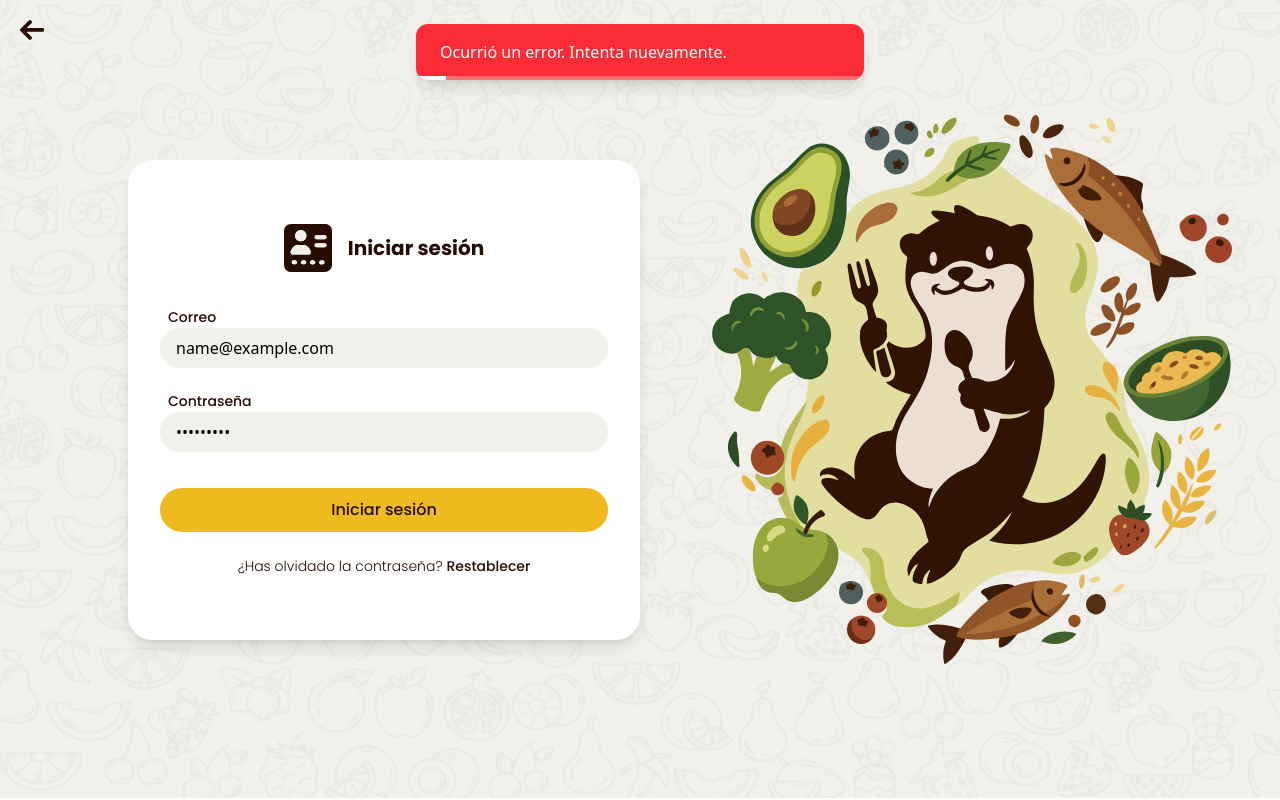
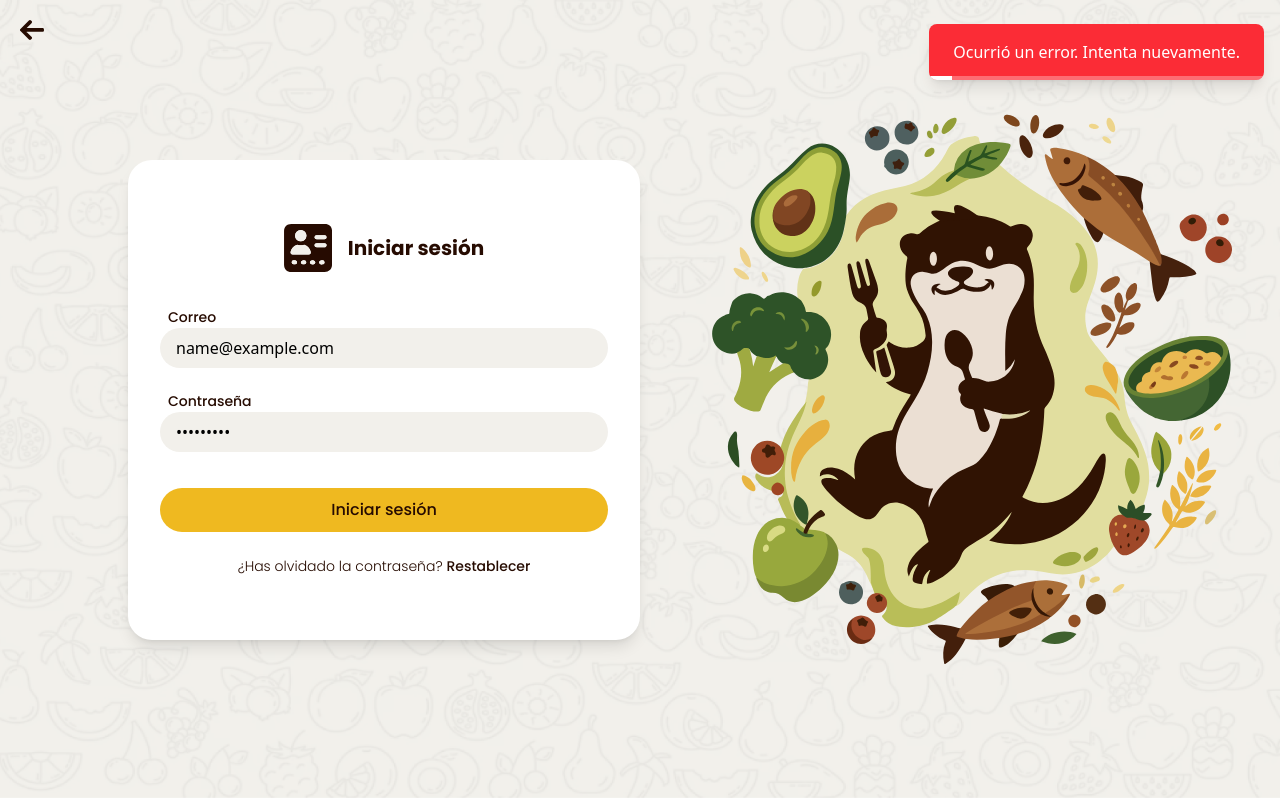
Before and after one commit to Rafiky724/NutrIA, a React (Vite) app in the folder frontend/: page /Login in a window 1280 px wide. Both pictures are taken after typing "name@example.com", "Sample123" into the empty fields and a click on the button "Iniciar sesión". Built offline with nearby package versions, Linux system fonts and the light colour scheme; no server answers.

Commit message:
Update Toast.tsx

```diff
--- a/frontend/src/components/Toast/Toast.tsx
+++ b/frontend/src/components/Toast/Toast.tsx
@@ -44,13 +44,12 @@ export default function Toast({
   if (!isOpen) return null;
 
   return (
-    <div className="fixed top-4 md:inset-x-0 flex justify-center z-50 px-4 sm:top-6">
+    <div className="fixed flex px-4 sm:top-6 z-50 top-4 right-0">
       <div
-        className={`relative overflow-hidden w-full max-w-sm sm:max-w-md px-4 sm:px-6 py-3 sm:py-4 rounded-xl shadow-lg text-white text-sm sm:text-base animate-slide-in ${styles[type]}`}
+        className={`relative overflow-hidden w-full max-w-sm sm:max-w-md px-4 sm:px-6 py-3 sm:py-4 rounded-lg shadow-lg text-white text-sm sm:text-base animate-slide-in ${styles[type]}`}
       >
         {message}
 
-        {/* Barra de progreso */}
         <div className="absolute bottom-0 left-0 h-1 w-full bg-white/30">
           <div
             key={progressKey}
```
